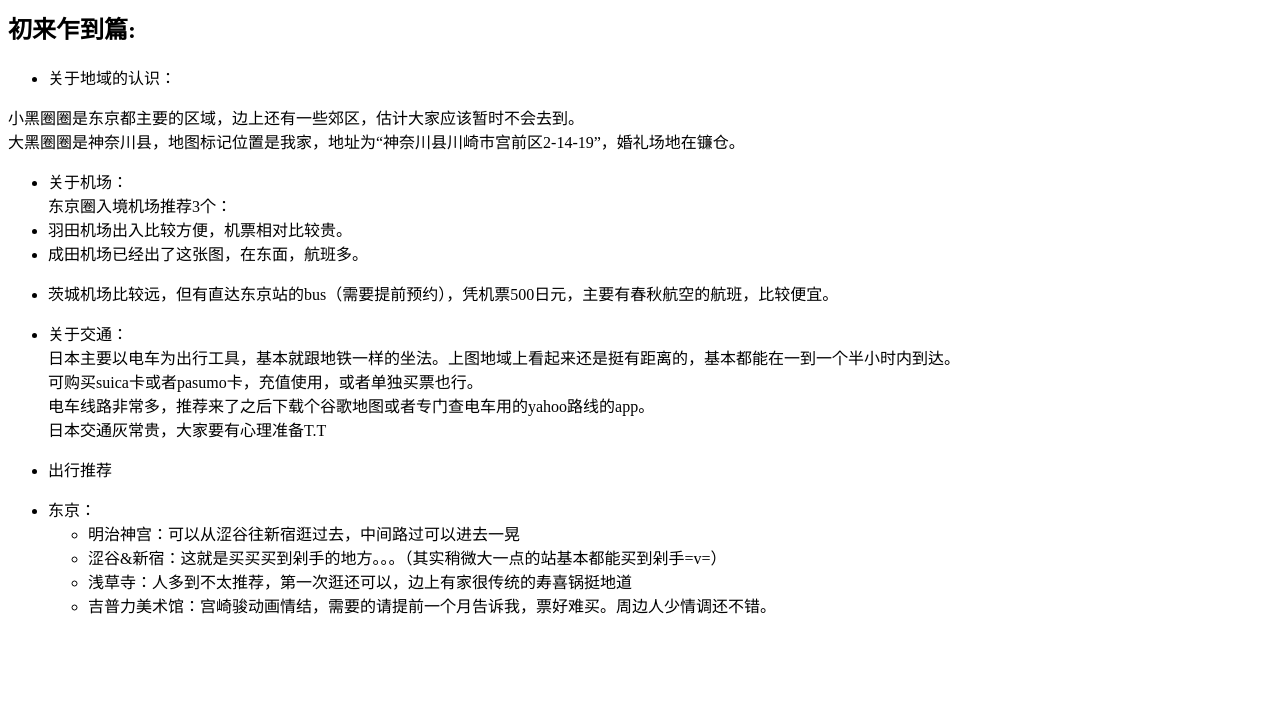
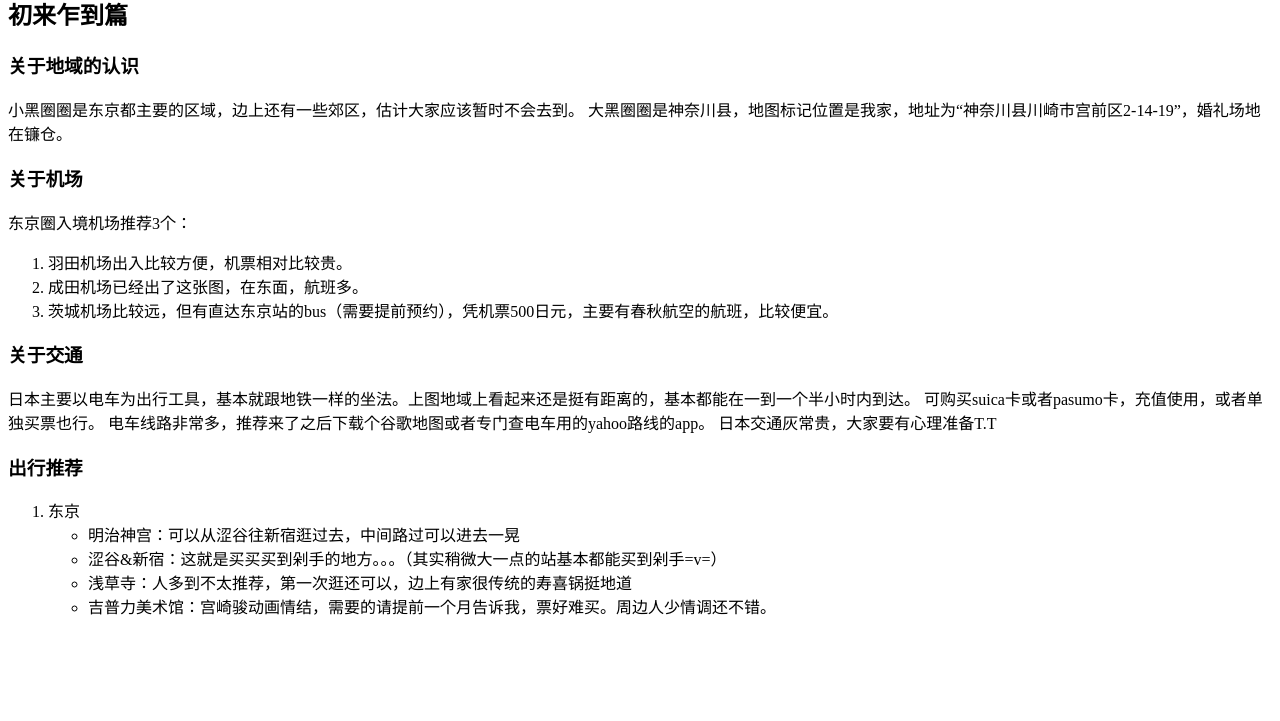
Before and after one commit to sbbird/sbbird.github.io, a website: page index.html in a window 1280 px wide. Shown: the part 79-800 px from the top of the page. Drawn offline with Linux system fonts and the light colour scheme.

Commit message:
change package

```diff
--- a/index.html
+++ b/index.html
@@ -1,32 +1,44 @@
-<!DOCTYPE html>
-<html>
-<head>
-  <title>东京圈攻略</title>
-</head>
-<body>
-<h1 id="-">东京圈攻略</h1>
-<h2 id="-">初来乍到篇:</h2>
+<h1 id="">东京圈攻略</h1>
+
+<h2 id="-1">初来乍到篇</h2>
+
+<h3 id="-2">关于地域的认识</h3>
+
+<p>小黑圈圈是东京都主要的区域，边上还有一些郊区，估计大家应该暂时不会去到。
+大黑圈圈是神奈川县，地图标记位置是我家，地址为“神奈川县川崎市宫前区2-14-19”，婚礼场地在镰仓。</p>
+
+<h3 id="-3">关于机场</h3>
+
+<p>东京圈入境机场推荐3个：</p>
+
+<ol>
+<li>羽田机场出入比较方便，机票相对比较贵。</li>
+
+<li>成田机场已经出了这张图，在东面，航班多。</li>
+
+<li>茨城机场比较远，但有直达东京站的bus（需要提前预约），凭机票500日元，主要有春秋航空的航班，比较便宜。</li>
+</ol>
+
+<h3 id="-4">关于交通</h3>
+
+<p>日本主要以电车为出行工具，基本就跟地铁一样的坐法。上图地域上看起来还是挺有距离的，基本都能在一到一个半小时内到达。
+可购买suica卡或者pasumo卡，充值使用，或者单独买票也行。
+电车线路非常多，推荐来了之后下载个谷歌地图或者专门查电车用的yahoo路线的app。
+日本交通灰常贵，大家要有心理准备T.T</p>
+
+<h3 id="-5">出行推荐</h3>
+
+<ol>
+<li>东京
+
+
 <ul>
-<li>关于地域的认识：</li>
-</ul>
-<p>小黑圈圈是东京都主要的区域，边上还有一些郊区，估计大家应该暂时不会去到。<br>大黑圈圈是神奈川县，地图标记位置是我家，地址为“神奈川县川崎市宫前区2-14-19”，婚礼场地在镰仓。</p>
-<ul>
-<li>关于机场：<br>东京圈入境机场推荐3个：</li>
-<li>羽田机场出入比较方便，机票相对比较贵。</li>
-<li>成田机场已经出了这张图，在东面，航班多。</li>
-<li><p>茨城机场比较远，但有直达东京站的bus（需要提前预约），凭机票500日元，主要有春秋航空的航班，比较便宜。</p>
+<li>明治神宫：可以从涩谷往新宿逛过去，中间路过可以进去一晃</li>
+
+<li>涩谷&amp;新宿：这就是买买买到剁手的地方。。。（其实稍微大一点的站基本都能买到剁手=v=）</li>
+
+<li>浅草寺：人多到不太推荐，第一次逛还可以，边上有家很传统的寿喜锅挺地道</li>
+
+<li>吉普力美术馆：宫崎骏动画情结，需要的请提前一个月告诉我，票好难买。周边人少情调还不错。</li></ul>
 </li>
-<li><p>关于交通：<br>日本主要以电车为出行工具，基本就跟地铁一样的坐法。上图地域上看起来还是挺有距离的，基本都能在一到一个半小时内到达。<br>可购买suica卡或者pasumo卡，充值使用，或者单独买票也行。<br>电车线路非常多，推荐来了之后下载个谷歌地图或者专门查电车用的yahoo路线的app。<br>日本交通灰常贵，大家要有心理准备T.T</p>
-</li>
-<li><p>出行推荐</p>
-</li>
-<li>东京：<ul>
-<li>明治神宫：可以从涩谷往新宿逛过去，中间路过可以进去一晃</li>
-<li>涩谷&amp;新宿：这就是买买买到剁手的地方。。。（其实稍微大一点的站基本都能买到剁手=v=）</li>
-<li>浅草寺：人多到不太推荐，第一次逛还可以，边上有家很传统的寿喜锅挺地道</li>
-<li>吉普力美术馆：宫崎骏动画情结，需要的请提前一个月告诉我，票好难买。周边人少情调还不错。</li>
-</ul>
-</li>
-</ul>
-</body>
-<html>
+</ol>
--- a/package.json
+++ b/package.json
@@ -4,11 +4,11 @@
   "description": "Travel Tips for Tokyo",
   "main": "source.md",
   "dependencies": {
-    "markdown-to-html": "0.0.11"
+    "showdown": "^1.4.2"
   },
   "devDependencies": {},
   "scripts": {
-      "build": "node ./node_modules/markdown-to-html/bin/markdown source.md --title 东京圈攻略 > index.html",
+      "build": "node ./node_modules/showdown/bin/showdown.js makehtml -i source.md -o index.html",
       "rebuild": "rm -rf node_modules && npm install && npm run build"
   },
   "repository": {
```
Also changed, not shown: source.md (+12 -10 lines).
